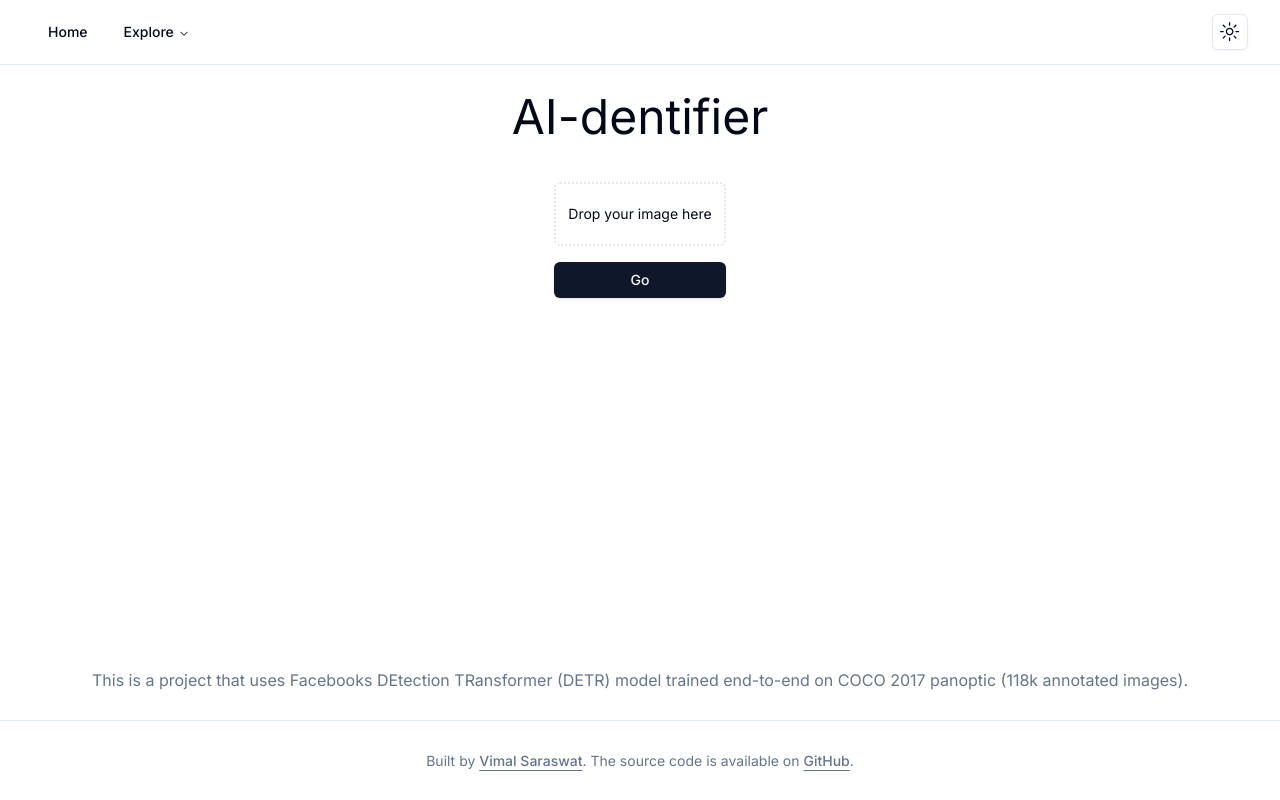
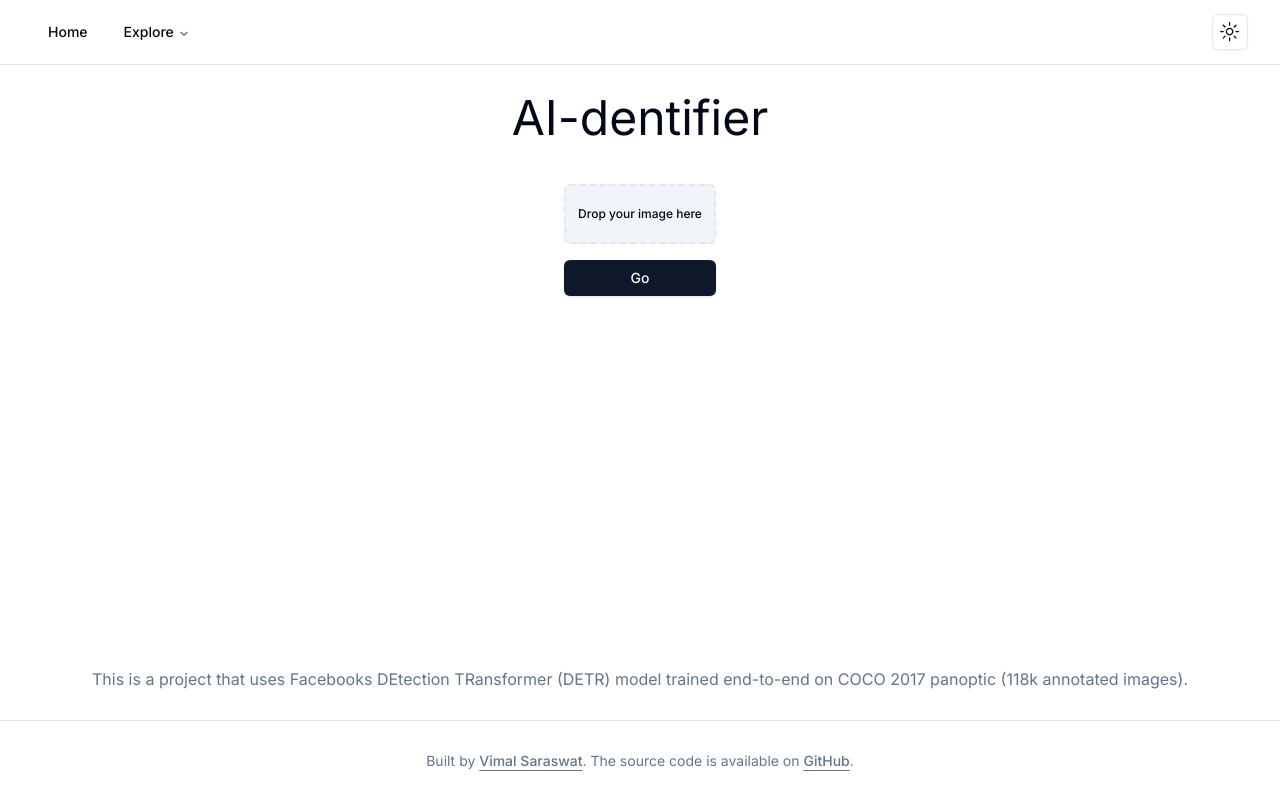
Before and after one commit to vimalsaraswat/ai-suite, a Next.js app: page /aidentifier in a window 1280 px wide. Built offline with nearby package versions, Linux system fonts and the light colour scheme.

Commit message:
Add file info and error stats to dropzone

```diff
--- a/app/aidentifier/form.tsx
+++ b/app/aidentifier/form.tsx
@@ -13,7 +13,7 @@ export default function Form({
     <form action={action}>
       <Dropzone
         accept={{
-          "image/*": [".jpg", ".jpeg", ".png"],
+          "image/*": [],
         }}
         onDropAccepted={(acceptedFiles) => {
           setFile(acceptedFiles[acceptedFiles.length - 1]);
@@ -21,19 +21,28 @@ export default function Form({
         multiple={false}
         maxSize={1024 * 1024}
       >
-        {({ getRootProps, getInputProps }) => (
+        {({ getRootProps, getInputProps, acceptedFiles, fileRejections }) => (
           <div
             {...getRootProps({
               className:
-                "p-3 mb-4 flex flex-col items-center justify-center w-full rounded-md cursor-pointer border-2 border-dotted border-input",
+                "p-3 mb-4 flex flex-col items-center justify-center w-full rounded-md border-2 border-dashed bg-muted hover:cursor-pointer hover:border-muted-foreground/50",
             })}
           >
-            <div className="mb-2 mt-2 flex items-center gap-x-3">
+            <div className="mb-2 mt-2 flex items-center gap-x-3 text-xs">
               <label
                 htmlFor="image"
-                className="cursor-pointer text-sm text-[7E8DA0] focus:underline focus:outline-none"
+                className="cursor-pointer text-center font-medium focus:underline focus:outline-none"
               >
                 Drop your image here
+                {fileRejections[0]?.errors[0].code == "file-too-large" && (
+                  <p className="text-destructive">File is larger than 1MB</p>
+                )}
+                {acceptedFiles.length > 0 && (
+                  <p className="text-muted-foreground">
+                    Uploaded file: {acceptedFiles[0].name.slice(0, 25)} (
+                    {Math.round(acceptedFiles[0].size / 1024)} KB)
+                  </p>
+                )}
                 <input {...getInputProps()} />
               </label>
             </div>
```
